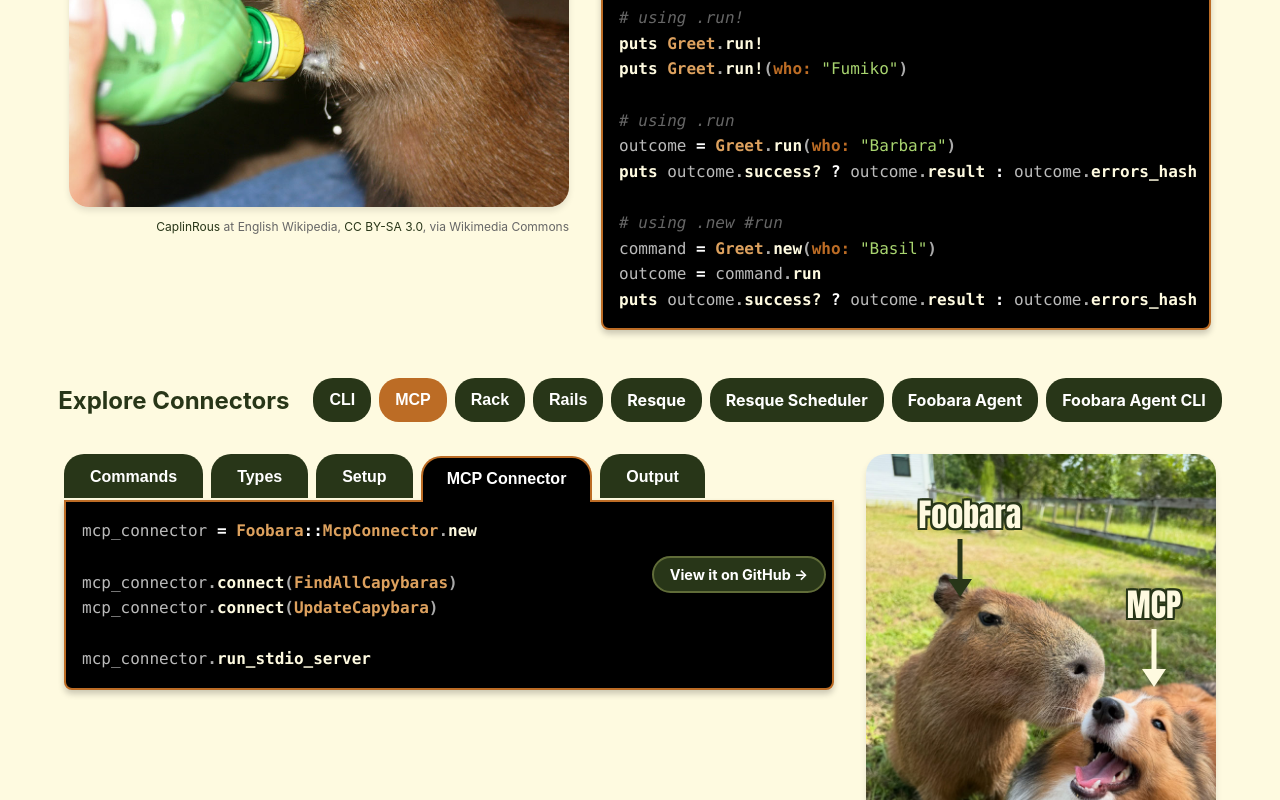
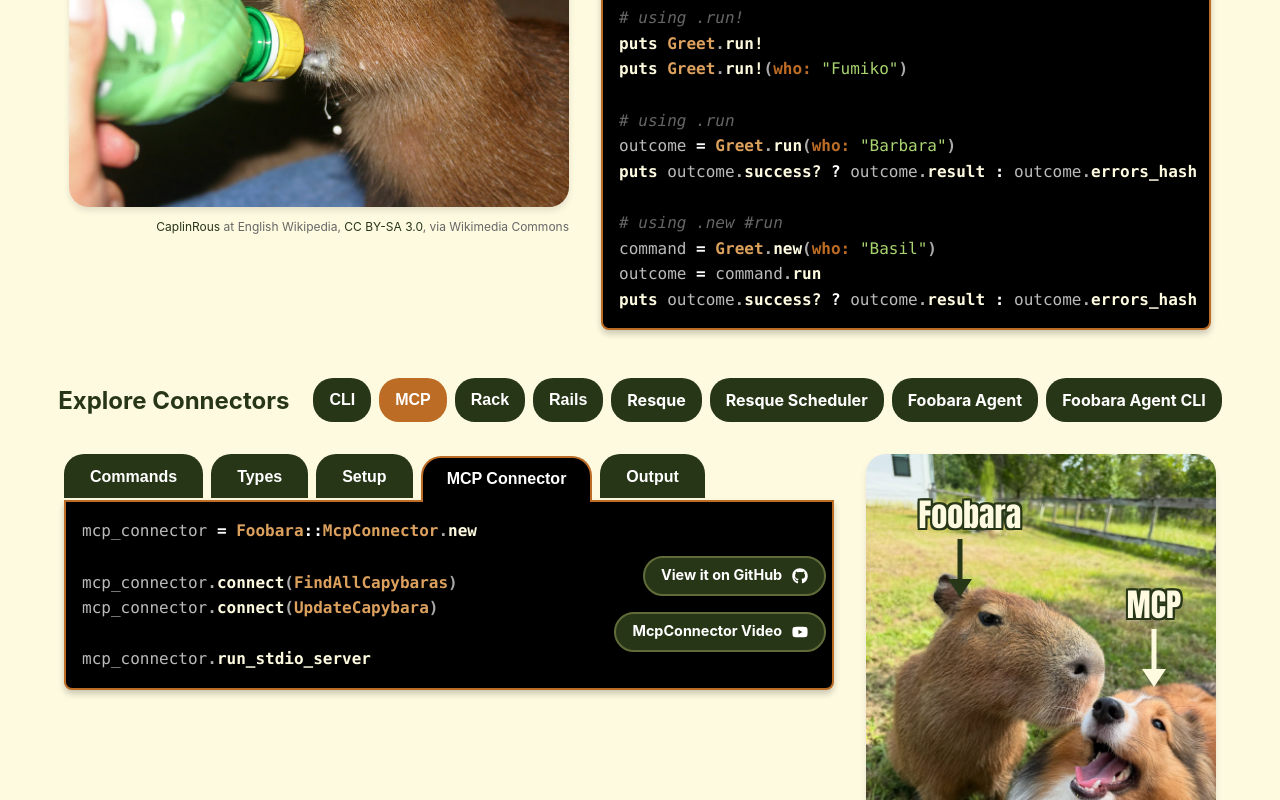
Before and after one commit to foobara/foobara-www, a React (Create React App) app: page / in a window 1280 px wide. Both pictures are taken after a click on the button "MCP". Shown: the part 673-1473 px from the top of the page. Built offline with nearby package versions, Linux system fonts and the light colour scheme; the HTML template or start-up script is replaced by a standard one.

Commit message:
Add icons to github/youtube code demo links

```diff
--- a/src/Home/Connectors/Cli/CliConnectorDemo.tsx
+++ b/src/Home/Connectors/Cli/CliConnectorDemo.tsx
@@ -1,4 +1,5 @@
 import React, { useState } from 'react'
+import { FaGithub } from 'react-icons/fa'
 
 import CliConnectorCode from './CliConnectorCode'
 import CliConnectorCodeTypes from './CliConnectorCodeTypes'
@@ -47,7 +48,7 @@
             className="tab-link"
             style={{ position: 'absolute', top: '3.5rem', right: '0.5rem', zIndex: 10 }}
           >
-            View on GitHub →
+            View on GitHub <span style={{ marginLeft: '0.4rem', display: 'inline-block', verticalAlign: 'middle', position: 'relative', top: '1px' }}>{FaGithub({ size: 16 })}</span>
           </a>
           {activeTab === 'commands' && (<CliConnectorCodeCommands/>)}
           {activeTab === 'types' && (<CliConnectorCodeTypes/>)}
--- a/src/Home/Connectors/Mcp/McpConnectorDemo.tsx
+++ b/src/Home/Connectors/Mcp/McpConnectorDemo.tsx
@@ -1,4 +1,5 @@
 import React, { useState } from 'react'
+import { FaGithub, FaYoutube } from 'react-icons/fa'
 
 import McpConnectorCode from './McpConnectorCode'
 import McpConnectorCodeTypes from './McpConnectorCodeTypes'
@@ -54,7 +55,16 @@
             className="tab-link"
             style={{ position: 'absolute', top: '3.5rem', right: '0.5rem', zIndex: 10 }}
           >
-            View it on GitHub →
+            View it on GitHub <span style={{ marginLeft: '0.4rem', display: 'inline-block', verticalAlign: 'middle', position: 'relative', top: '1px' }}>{FaGithub({ size: 16 })}</span>
+          </a>
+          <a
+            href="https://www.youtube.com/watch?v=_w3ZHdiJEGU"
+            target="_blank"
+            rel="noopener noreferrer"
+            className="tab-link"
+            style={{ position: 'absolute', top: '7rem', right: '0.5rem', zIndex: 10 }}
+          >
+            McpConnector Video <span style={{ marginLeft: '0.4rem', display: 'inline-block', verticalAlign: 'middle', position: 'relative', top: '1px' }}>{FaYoutube({ size: 16 })}</span>
           </a>
           {activeTab === 'commands' && (<McpConnectorCodeCommands/>)}
           {activeTab === 'types' && (<McpConnectorCodeTypes/>)}
--- a/src/Home/Connectors/Rack/RackConnectorDemo.tsx
+++ b/src/Home/Connectors/Rack/RackConnectorDemo.tsx
@@ -1,4 +1,5 @@
 import React, { useState } from 'react'
+import { FaGithub } from 'react-icons/fa'
 
 import RackConnectorCode from './RackConnectorCode'
 import RackConnectorCodeCommands from './RackConnectorCodeCommands'
@@ -40,7 +41,7 @@
             className="tab-link"
             style={{ position: 'absolute', top: '3.5rem', right: '0.5rem', zIndex: 10 }}
           >
-            View on GitHub →
+            View on GitHub <span style={{ marginLeft: '0.4rem', display: 'inline-block', verticalAlign: 'middle', position: 'relative', top: '1px' }}>{FaGithub({ size: 16 })}</span>
           </a>
           {activeTab === 'commands' && (<RackConnectorCodeCommands/>)}
           {activeTab === 'connector' && (<RackConnectorCode/>)}
--- a/src/Home/Connectors/Rails/RailsConnectorDemo.tsx
+++ b/src/Home/Connectors/Rails/RailsConnectorDemo.tsx
@@ -1,4 +1,5 @@
 import React, { useState } from 'react'
+import { FaGithub } from 'react-icons/fa'
 
 import RailsConnectorCode1 from './RailsConnectorCode1'
 import RailsConnectorCode2 from './RailsConnectorCode2'
@@ -54,7 +55,7 @@
             className="tab-link"
             style={{ position: 'absolute', top: '3.5rem', right: '0.5rem', zIndex: 10 }}
           >
-            View on GitHub →
+            View on GitHub <span style={{ marginLeft: '0.4rem', display: 'inline-block', verticalAlign: 'middle', position: 'relative', top: '1px' }}>{FaGithub({ size: 16 })}</span>
           </a>
           {activeTab === 'commands' && (<RailsConnectorCodeCommands/>)}
           {activeTab === 'types' && (<RailsConnectorCodeTypes/>)}
```
